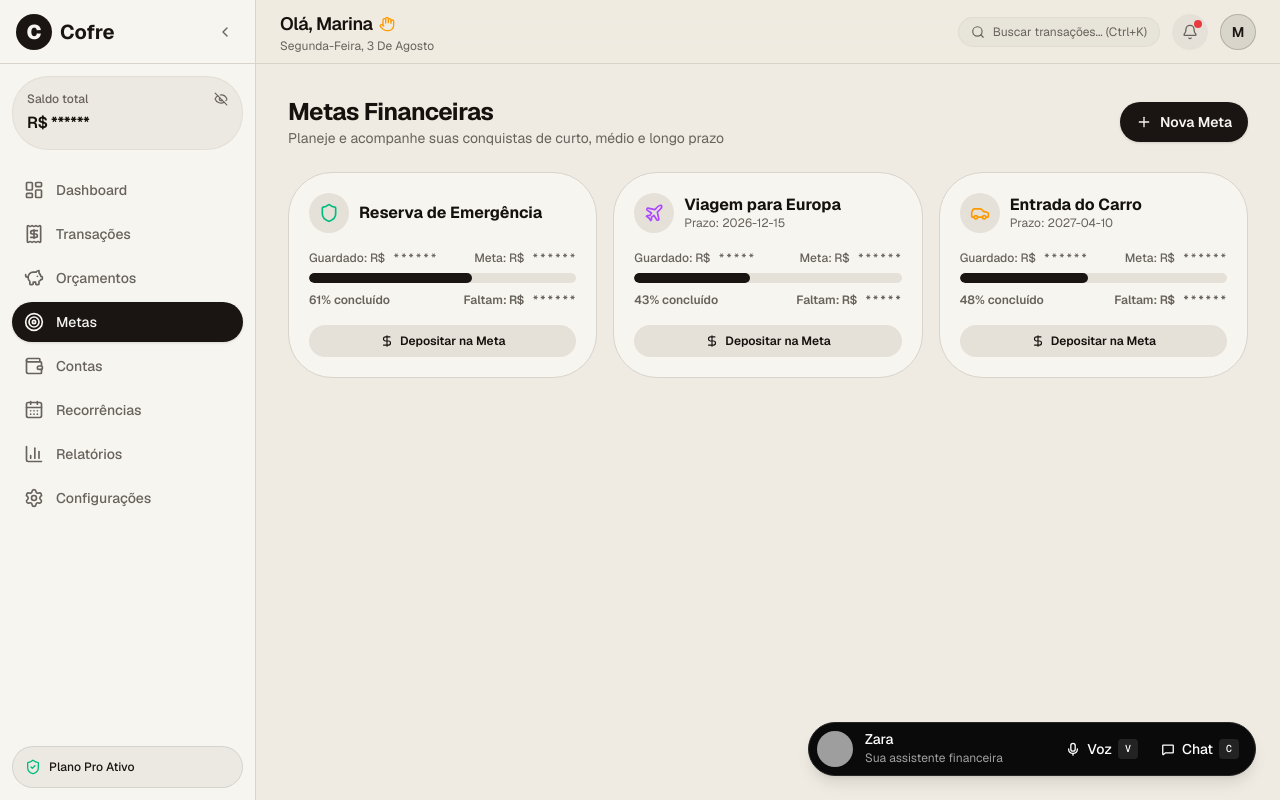
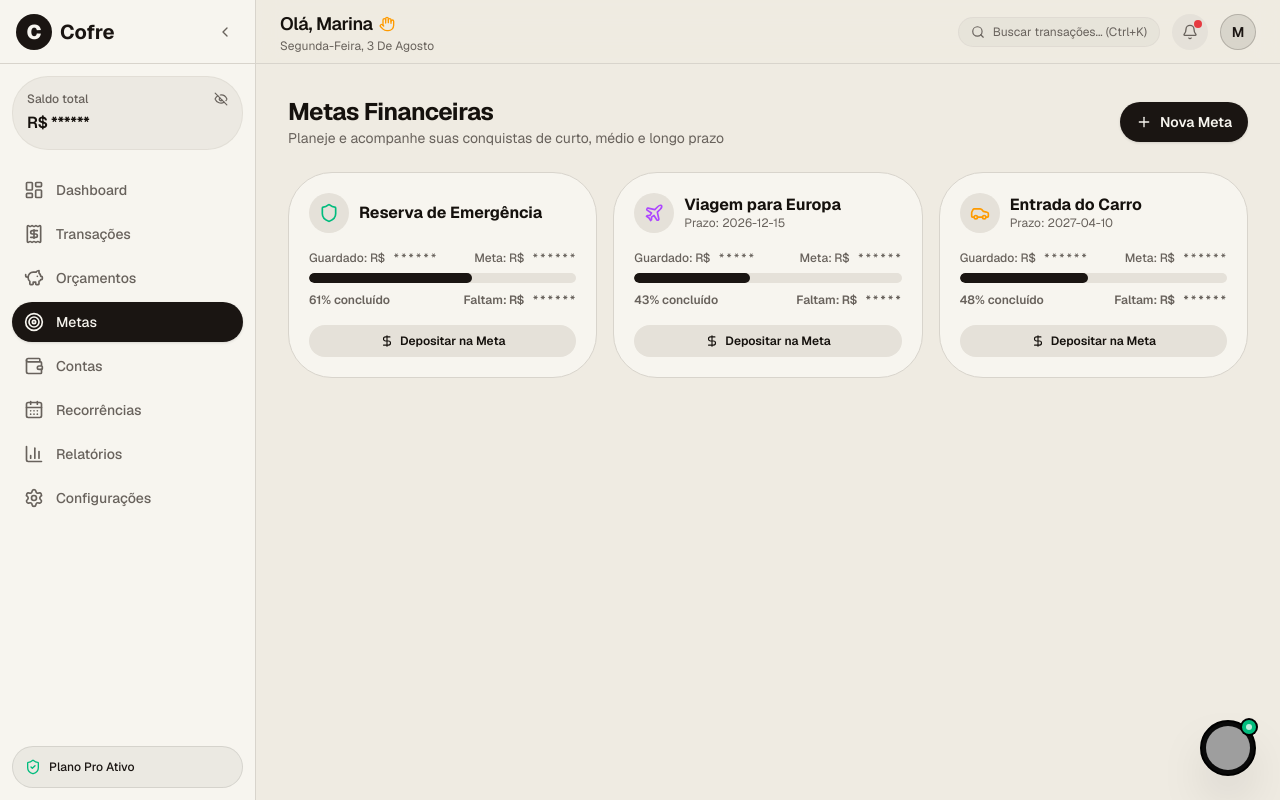
Before and after one commit to KillanovX/finn, a Next.js app: page /metas in a window 1280 px wide. Built offline with nearby package versions, Linux system fonts and the light colour scheme; grey boxes are pictures that could not be loaded.

Commit message:
feat: recolher Zara no canto com borda preta e animacao de expansao horizontal ao clicar

```diff
--- a/components/dashboard/dashboard-agent-dock.tsx
+++ b/components/dashboard/dashboard-agent-dock.tsx
@@ -31,10 +31,10 @@ export function DashboardAgentDock() {
   }
 
   return (
-    <div className="fixed bottom-6 right-6 z-50 flex flex-col items-end gap-2 w-full max-w-[calc(100vw-3rem)] sm:max-w-md">
+    <div className="fixed bottom-6 right-6 z-50 flex flex-col items-end gap-2 w-full max-w-[calc(100vw-3rem)] sm:max-w-md pointer-events-none">
       {/* Response Card Popup */}
       {response && (
-        <div className="relative w-full overflow-hidden rounded-2xl bg-neutral-950/95 border border-neutral-800 p-4 text-white shadow-2xl backdrop-blur-md transition-all animate-in fade-in slide-in-from-bottom-2">
+        <div className="relative w-full overflow-hidden rounded-2xl bg-neutral-950/95 border border-neutral-800 p-4 text-white shadow-2xl backdrop-blur-md transition-all animate-in fade-in slide-in-from-bottom-2 pointer-events-auto">
           <div className="flex items-center justify-between pb-2 mb-2 border-b border-neutral-800">
             <div className="flex items-center gap-1.5 text-xs font-semibold text-neutral-300">
               <Sparkles className="size-3.5 text-amber-400" />
@@ -58,6 +58,7 @@ export function DashboardAgentDock() {
       )}
 
       {/* Dock */}
+      <div className="w-full flex justify-end pointer-events-auto">
         <AgentDock
           agentName="Zara"
           avatarSrc="https://api.dicebear.com/10.x/initial-face/svg?seed=Zaraaaa&size=80"
@@ -67,5 +68,6 @@ export function DashboardAgentDock() {
           className="w-full"
         />
       </div>
+    </div>
   )
 }
--- a/components/ui/agent-dock.tsx
+++ b/components/ui/agent-dock.tsx
@@ -25,6 +25,7 @@ type AgentDockProps = {
   idleStatus?: string;
   workingStatus?: string;
   onMessageSubmit?: (message: string) => void | Promise<void>;
+  defaultExpanded?: boolean;
 };
 
 const dockTransition = {
@@ -39,7 +40,9 @@ export function AgentDock({
   idleStatus = "Pronta",
   workingStatus = "Analisando...",
   onMessageSubmit,
+  defaultExpanded = false,
 }: AgentDockProps) {
+  const [isExpanded, setIsExpanded] = useState(defaultExpanded);
   const [mode, setMode] = useState<AgentDockMode>("idle");
   const [message, setMessage] = useState("");
   const [isListening, setIsListening] = useState(false);
@@ -62,6 +65,7 @@ export function AgentDock({
         rec.onstart = () => {
           setIsListening(true);
           setMode("composing");
+          setIsExpanded(true);
         };
 
         rec.onresult = (event: any) => {
@@ -87,6 +91,7 @@ export function AgentDock({
   }, []);
 
   function toggleVoice() {
+    if (!isExpanded) setIsExpanded(true);
     if (isListening) {
       recognitionRef.current?.stop();
       setIsListening(false);
@@ -104,6 +109,7 @@ export function AgentDock({
   }
 
   function openComposer() {
+    if (!isExpanded) setIsExpanded(true);
     setMode("composing");
     window.requestAnimationFrame(() => textareaRef.current?.focus());
   }
@@ -125,6 +131,10 @@ export function AgentDock({
 
   function handleSubmit(event: FormEvent<HTMLFormElement>) {
     event.preventDefault();
+    if (!isExpanded) {
+      setIsExpanded(true);
+      return;
+    }
     if (mode === "composing") {
       void submitMessage();
       return;
@@ -159,20 +169,75 @@ export function AgentDock({
     }
     window.addEventListener("keydown", handleKeyDown);
     return () => window.removeEventListener("keydown", handleKeyDown);
-  }, [isListening]);
+  }, [isListening, isExpanded]);
 
   return (
-    <form className={className} onSubmit={handleSubmit}>
-      <div className="flex w-full flex-col-reverse overflow-hidden rounded-2xl bg-neutral-950 p-2 text-white shadow-lg border border-neutral-800">
+    <AnimatePresence mode="wait">
+      {!isExpanded ? (
+        <motion.button
+          key="zara-dock-collapsed"
+          type="button"
+          onClick={() => setIsExpanded(true)}
+          initial={shouldReduceMotion ? false : { scale: 0.8, opacity: 0 }}
+          animate={{ scale: 1, opacity: 1 }}
+          exit={shouldReduceMotion ? false : { scale: 0.8, opacity: 0 }}
+          whileHover={{ scale: 1.08 }}
+          whileTap={{ scale: 0.94 }}
+          transition={{ type: "spring", stiffness: 400, damping: 25 }}
+          className="group relative flex size-14 items-center justify-center rounded-full bg-neutral-950 p-1 border-2 border-black shadow-2xl cursor-pointer ml-auto"
+          aria-label={`Abrir ${agentName}`}
+          title={`Abrir ${agentName}`}
+        >
+          <img
+            alt={agentName}
+            className="size-full rounded-full object-cover"
+            src={avatarSrc}
+          />
+          <span className="absolute -top-0.5 -right-0.5 flex size-3.5 items-center justify-center rounded-full bg-emerald-500 ring-2 ring-black">
+            <span className="size-1.5 rounded-full bg-white animate-pulse" />
+          </span>
+        </motion.button>
+      ) : (
+        <motion.form
+          key="zara-dock-expanded"
+          className={className}
+          onSubmit={handleSubmit}
+          initial={
+            shouldReduceMotion
+              ? false
+              : { opacity: 0, scaleX: 0.15, transformOrigin: "right center" }
+          }
+          animate={{ opacity: 1, scaleX: 1, transformOrigin: "right center" }}
+          exit={
+            shouldReduceMotion
+              ? false
+              : { opacity: 0, scaleX: 0.15, transformOrigin: "right center" }
+          }
+          transition={
+            shouldReduceMotion
+              ? { duration: 0 }
+              : { type: "spring", stiffness: 380, damping: 30 }
+          }
+        >
+          <div className="flex w-full flex-col-reverse overflow-hidden rounded-2xl bg-neutral-950 p-2 text-white shadow-2xl border-2 border-black">
             <div className="flex items-center gap-3">
+              <button
+                type="button"
+                onClick={() => {
+                  if (isListening) recognitionRef.current?.stop();
+                  setIsExpanded(false);
+                }}
+                className="relative shrink-0 cursor-pointer group"
+                title="Recolher Zara"
+              >
                 <img
-            alt=""
-            aria-hidden="true"
-            className="size-9 shrink-0 rounded-xl object-cover"
+                  alt={agentName}
+                  className="size-9 rounded-xl object-cover transition-transform group-hover:scale-95"
                   height={36}
                   src={avatarSrc}
                   width={36}
                 />
+              </button>
               <div className="min-w-0 flex-1">
                 <p className="truncate text-sm font-medium leading-none">
                   {agentName}
@@ -224,6 +289,18 @@ export function AgentDock({
                   shortcut="C"
                   type="submit"
                 />
+                <button
+                  type="button"
+                  onClick={() => {
+                    if (isListening) recognitionRef.current?.stop();
+                    setIsExpanded(false);
+                  }}
+                  className="flex size-8 items-center justify-center rounded-lg text-neutral-400 hover:bg-white/10 hover:text-white transition-colors cursor-pointer ml-0.5"
+                  aria-label="Recolher Zara"
+                  title="Recolher Zara"
+                >
+                  <XIcon className="size-4" weight="bold" />
+                </button>
               </div>
             </div>
             <motion.div
@@ -264,7 +341,9 @@ export function AgentDock({
               </div>
             </motion.div>
           </div>
-    </form>
+        </motion.form>
+      )}
+    </AnimatePresence>
   );
 }
 
```
Lines whose indentation alone changed are shown as unchanged.
